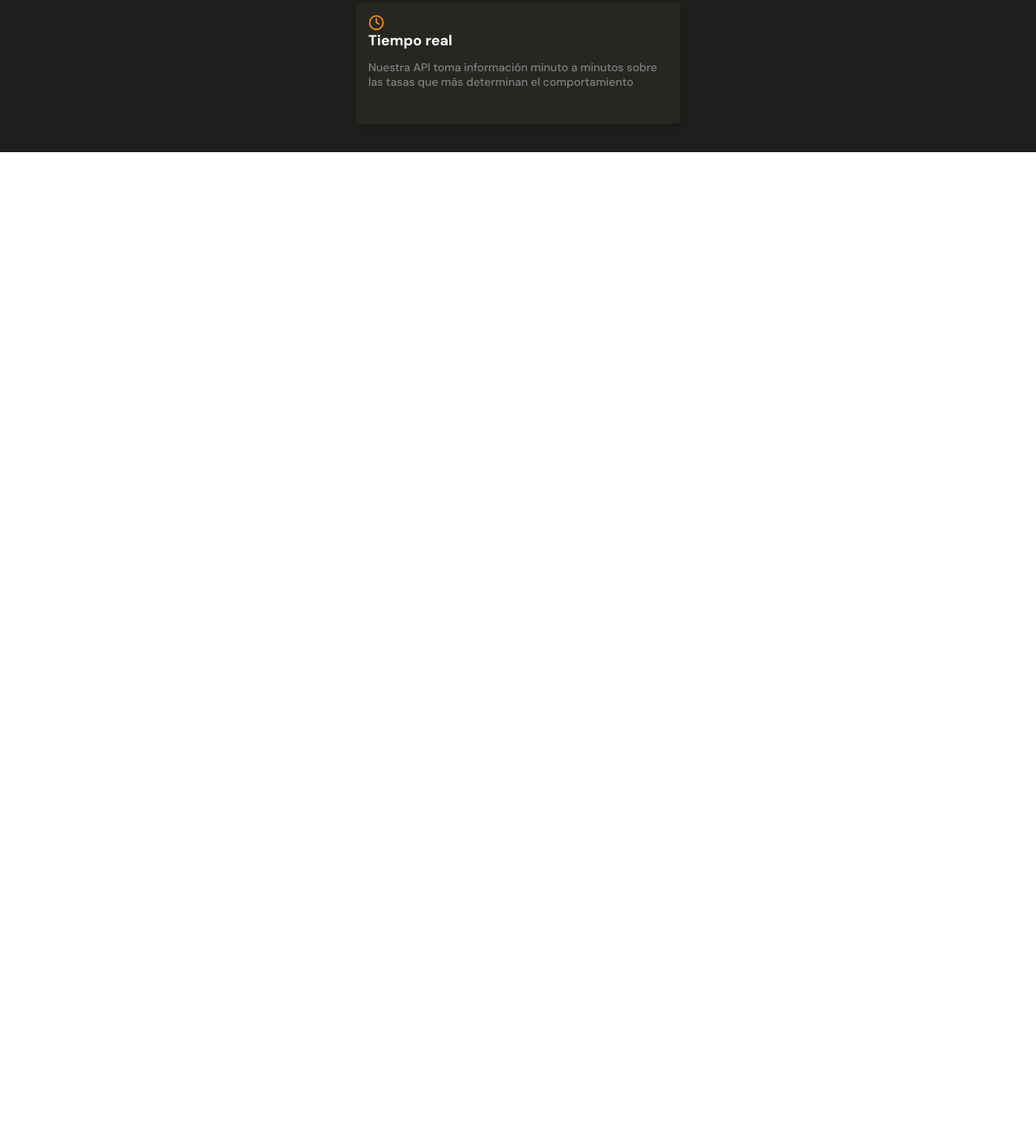
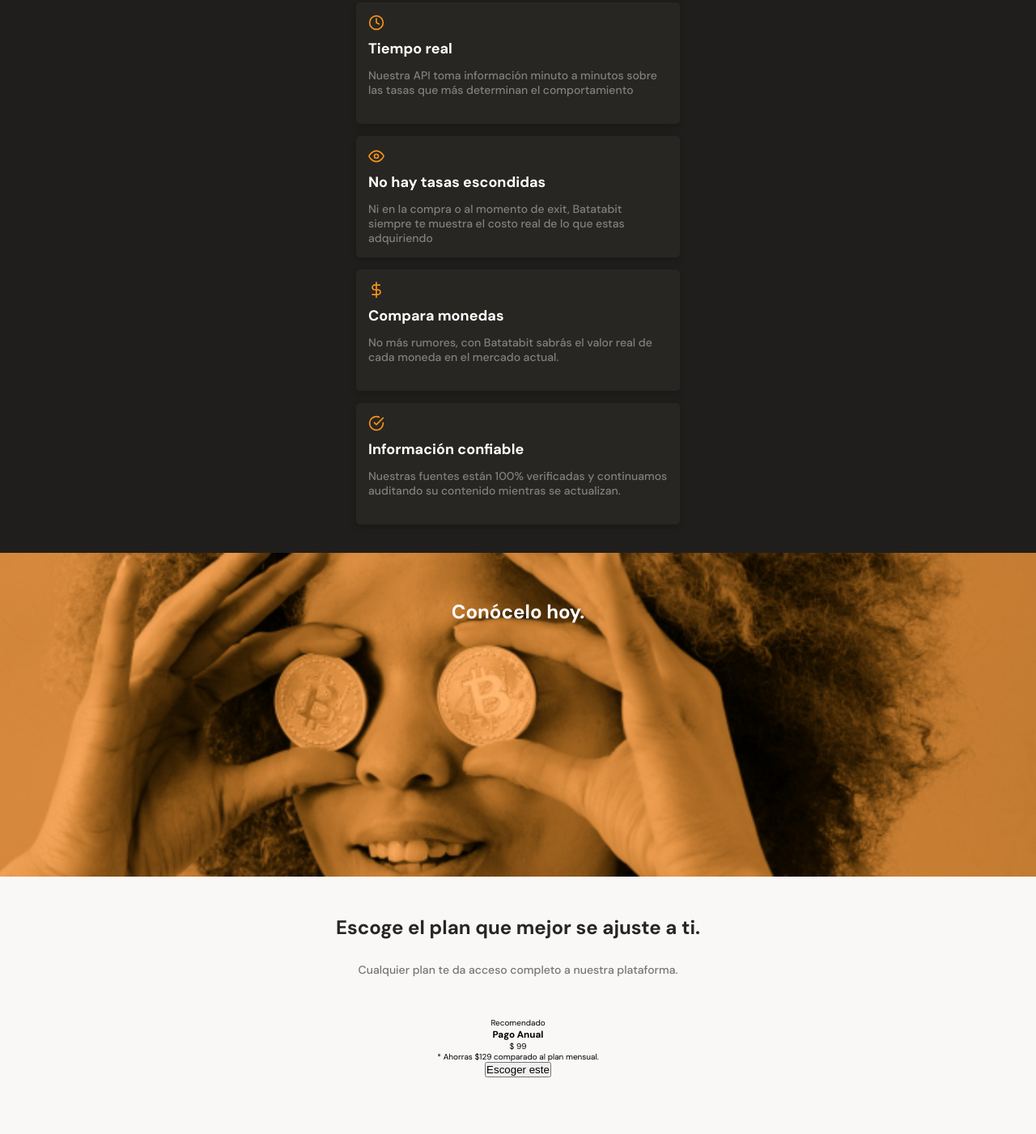
Before and after one commit to Priscilla-Rojas/batata-bit, a plain HTML site: page index.html in a window 1280 px wide. Shown: the part 1667-3068 px from the top of the page at 81% size. Before the commit the page ends 1855 px from the top, so only its background shows below. Drawn offline with Linux system fonts and the light colour scheme.

Commit message:
agregue las secciones de 'conocelo hoy' y empece cree la estrucctura basica de los planes y le di los primeros estilos

```diff
--- a/index.html
+++ b/index.html
@@ -14,7 +14,7 @@
         <div class="header-title-container">
             <h1>La próxima revolución en el intercambio de criptomonedas</h1>
             <p>Batatabit te ayuda a navegar entre los diferentes precios y tendencias</p>
-            <a class="header-button" href="">Conoce nuestros planes <span></span></a>
+            <a class="header-button" href="#planes">Conoce nuestros planes <span></span></a>
         </div>
     </header>
     <main>
@@ -93,10 +93,43 @@
                     <p class="product-card-title">Tiempo real</p>
                     <p class="product-card-body">Nuestra API toma información minuto a minutos sobre las tasas que más determinan el comportamiento </p>
                 </article>
+                <article class="product-detail-card">
+                    <span class="eye"></span>
+                    <p class="product-card-title">No hay tasas escondidas</p>
+                    <p class="product-card-body">Ni en la compra o al momento de exit, Batatabit siempre te muestra el costo real de lo que estas adquiriendo</p>
+                </article>
+                <article class="product-detail-card">
+                    <span class="dollar"></span>
+                    <p class="product-card-title">Compara monedas</p>
+                    <p class="product-card-body">No más rumores, con Batatabit sabrás el valor real de cada moneda en el mercado actual.</p>
+                </article>
+                <article class="product-detail-card">
+                    <span class="sheck-circle"></span>
+                    <p class="product-card-title">Información confiable</p>
+                    <p class="product-card-body">Nuestras fuentes están 100% verificadas y continuamos auditando su contenido mientras se actualizan. </p>
+                </article>
             </section>
         </section>
-        <section></section>
-        <section></section>
+        <section class="bitcoin-img-container">
+            <h2 >Conócelo hoy.</h2>
+        </section>
+        <section id="planes" class="main-plans-container">
+            <div class="plans-title">
+                <h2>Escoge el plan que mejor se ajuste a ti.</h2>
+                <p>Cualquier plan te da acceso completo a nuestra plataforma.</p>
+            </div>
+            <section class="plans-container-slider">
+                <article class="plans-container-card" >
+                    <p>Recomendado</p>
+                    <div>
+                        <h3>Pago Anual</h3>
+                        <p><span>$</span> 99</p>
+                        <p>* Ahorras $129 comparado al plan mensual.</p>
+                        <button>Escoger este <span></span></button>
+                    </div>
+                </article>
+            </section>
+        </section>
     </main>
     <footer>
     </footer>
--- a/styles.css
+++ b/styles.css
@@ -305,6 +305,37 @@ main{
     background-size: cover;
     background-position: center;
     background-repeat: no-repeat;
+    margin-bottom: 10px;
+}
+.product-detail-card .eye{
+    width: 20px;
+    height: 20px;
+    display: inline-block;
+    background-image: url('assets/icons/eye.svg');
+    background-size: cover;
+    background-position: center;
+    background-repeat: no-repeat;
+    margin-bottom: 10px;
+}
+.product-detail-card .dollar{
+    width: 20px;
+    height: 20px;
+    display: inline-block;
+    background-image: url('assets/icons/dollar-sign.svg');
+    background-size: cover;
+    background-position: center;
+    background-repeat: no-repeat;
+    margin-bottom: 10px;
+}
+.product-detail-card .sheck-circle{
+    width: 20px;
+    height: 20px;
+    display: inline-block;
+    background-image: url('assets/icons/check-circle.svg');
+    background-size: cover;
+    background-position: center;
+    background-repeat: no-repeat;
+    margin-bottom: 10px;
 }
 .product-card-title{
     margin-bottom: 15px;
@@ -319,3 +350,50 @@ main{
     line-height: 1.8rem;
     color: #808080;
 }
+.bitcoin-img-container{
+    width: 100%;
+    min-width: 320px;
+    height: 50vh;
+    background-image: url('assets/img/bitcoinbaby2x.jpg');
+    background-position: center;
+    background-size: cover;
+    background-repeat: no-repeat;
+    text-align: center;
+}
+.bitcoin-img-container h2{
+    padding-top: 60px;
+    font-size: 2.4rem;
+    font-weight: bold;
+    line-height: 2.6rem;
+    color: var(--just-white);
+
+}
+.main-plans-container{
+    width: 100%;
+    min-width: 320px;
+    padding-bottom: 70px;
+    text-align: center;
+}
+.plans-title{
+    width: 90%;
+    min-width: 288px;
+    height: auto;
+    margin: 0 auto;
+    margin-bottom: 50px;
+    /* margin-top: 50px; */
+}
+.plans-title h2{
+    padding-top: 50px;
+    font-size: 2.4rem;
+    font-weight: bold;
+    line-height: 2.6rem;
+    color: var(--black);
+}
+.plans-title p{
+    padding-top: 30px;
+    font-size: 1.4rem;
+    font-weight: 500;
+    line-height: 1.8rem;
+    color: #757575;
+
+}
```
